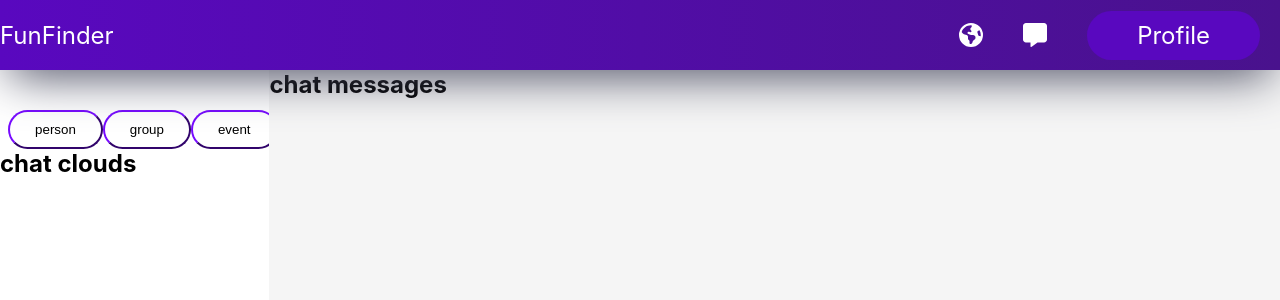
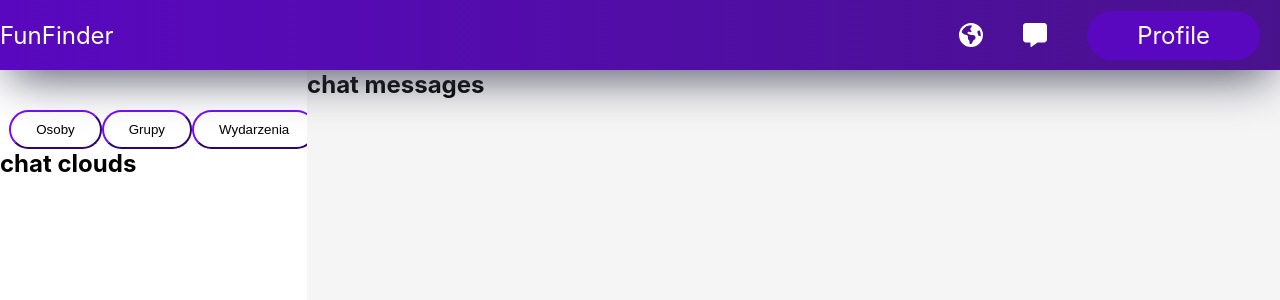
Before and after one commit to Lukang11/Inzynierka, a React (Create React App) app in the folder fun-finder-frontend/: page /chat in a window 1280 px wide. Shown: the top 300 px of the page. Built offline with nearby package versions, Linux system fonts and the light colour scheme.

Commit message:
poprawione na full

```diff
--- a/fun-finder-frontend/src/Components/ChatPage/ChatTypes/ChatTypes.js
+++ b/fun-finder-frontend/src/Components/ChatPage/ChatTypes/ChatTypes.js
@@ -1,5 +1,11 @@
 import React, { useState } from "react";
 import "./ChatTypes.css";
+
+const languageProp = {
+    person: "Osoby",
+    group: "Grupy",
+    event: "Wydarzenia"
+}
 
 function ChatTypes() {
     const [buttonStyles, setButtonStyles] = useState({
@@ -24,7 +30,7 @@ function ChatTypes() {
                     className={`button${buttonStyles[type]}`}
                     onClick={() => changeButtonStyle(type)}
                     >
-                    {type}
+                    {languageProp[type]}
                 </button>
             ))}
         </div>
```
